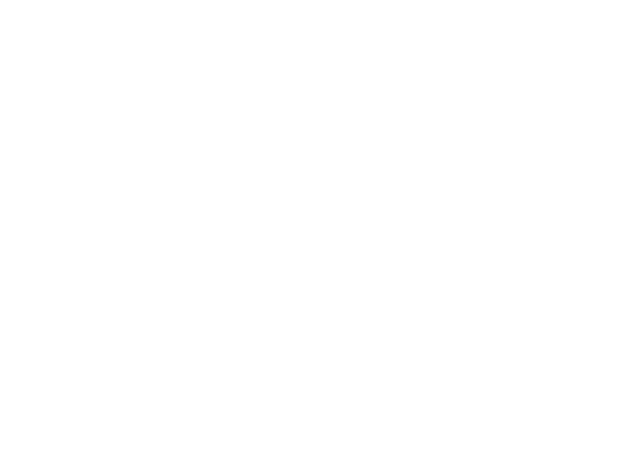
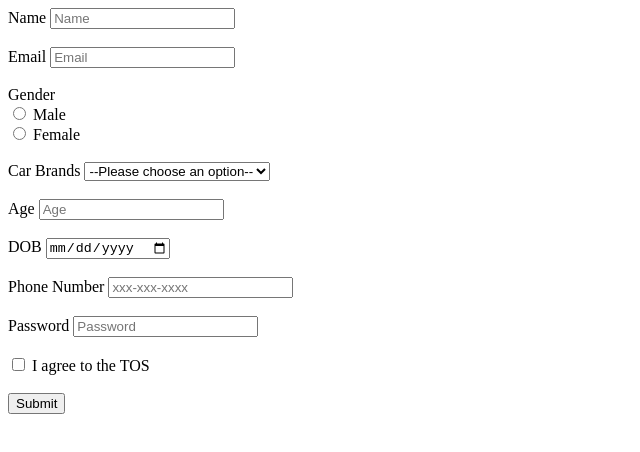
Before and after one commit to acciojob/signup-form-car-ChitteGnanaPrasannKumarReddy, a website: page main.html in a window 1280 px wide. Shown: the whole page, without its empty margins (0-640 px from the left). Drawn offline with Linux system fonts and the light colour scheme.

Commit message:
created a submission

```diff
--- a/main.html
+++ b/main.html
@@ -8,6 +8,44 @@
 
 <body>
 	<!-- the entire body must be written by student -->
+	<form method="post">
+		<label for="name">Name</label>
+        <input type="text" id="name" name="name" placeholder="Name" required><br><br>
+        <label for="Email">Email</label>
+        <input type="Email" id="Email" name="Email" placeholder="Email" required><br><br>
+        <label for="Gender">Gender</label><br>
+        <input type="radio" id="gender_m" name="gender" value="male" required>
+        <label for="gender_m">Male</label><br>
+        <input type="radio" id="gender_f" name="gender" value="female" required>
+        <label for="gender_f">Female</label><br><br>
+
+        <label for="cars">Car Brands</label>
+        <select id="cars" name="cars" required>
+            <option value="">--Please choose an option--</option>
+            <option value="Tayota">Tayota</option>
+            <option value="BMW">BMW</option>
+            <option value="Audi">Audi</option>
+			<option value="Tesla">Tesla</option>
+			<option value="Lamborghini">Lamborghini</option>
+        </select><br><br>
+		<label for="age">Age</label>
+        <input type="number" id="age" name="age" placeholder="Age" required><br><br>
+
+        <label for="dob">DOB</label>
+        <input type="date" id="dob" name="dob" required><br><br>
+
+        <label for="tel">Phone Number</label>
+        <input type="tel" id="tel" name="tel" placeholder="xxx-xxx-xxxx"><br><br>
+
+        <label for="password">Password</label>
+        <input type="password" id="password" name="password" placeholder="Password" required><br><br>
+
+        <input type="checkbox" id="tos" name="tos" required>
+        <label for="tos">I agree to the TOS</label><br><br>
+
+        <button type="submit">Submit</button>
+
+	</form>
     <script type="text/javascript" src="./script.js">
 </script>
 
```
